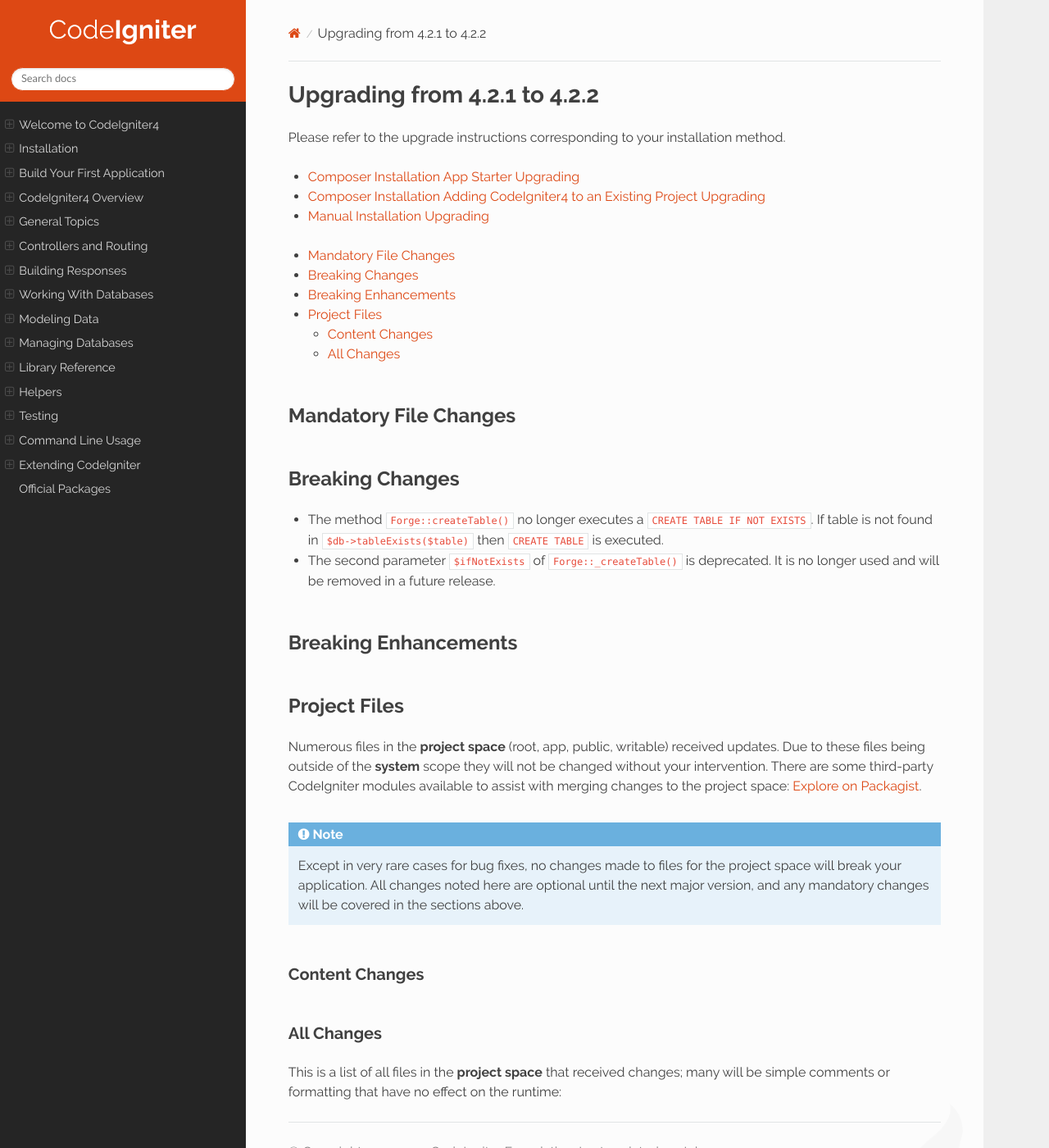
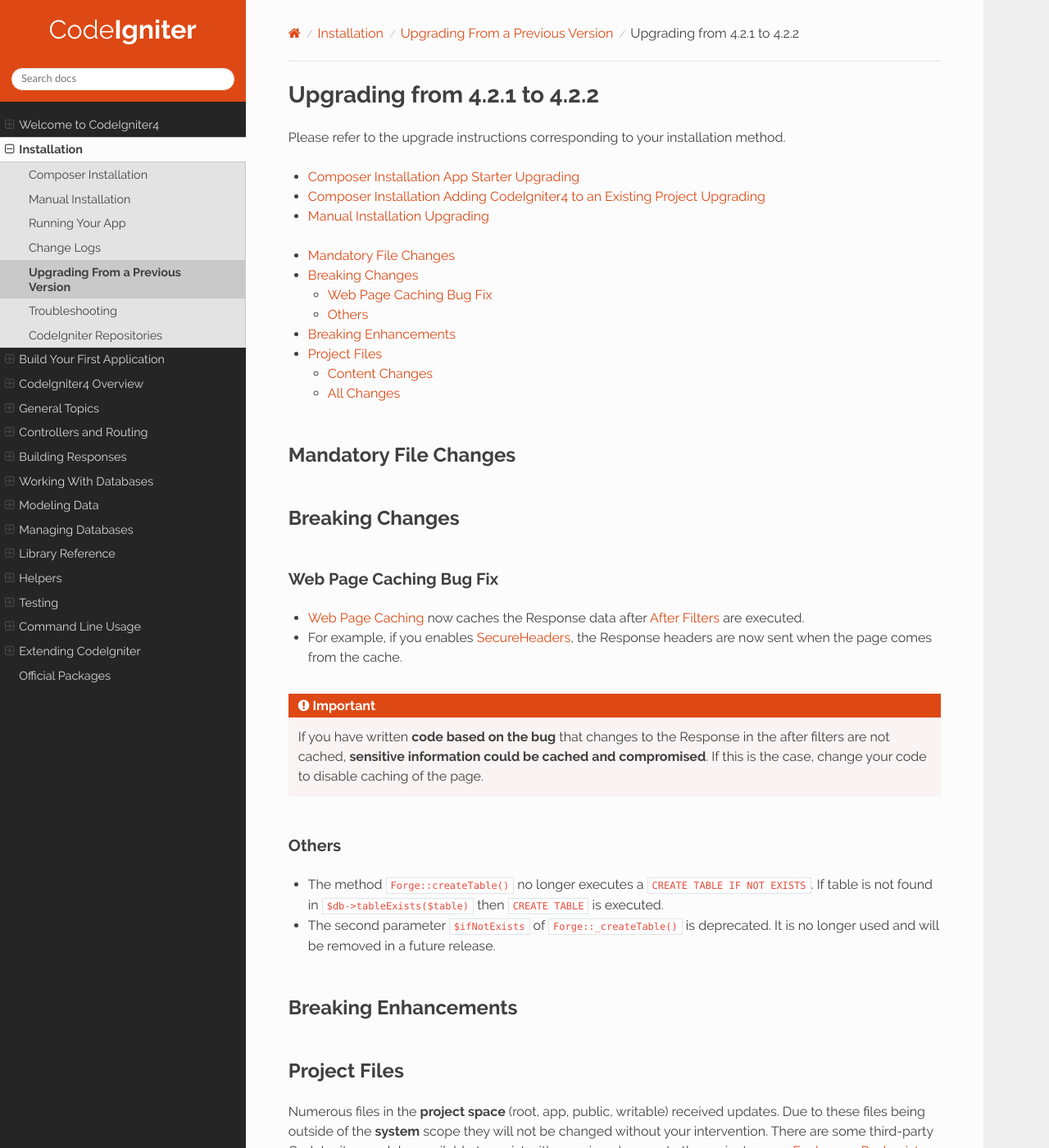
Before and after one commit to NEKOGET/ci4_user_guide_src, a Sphinx documentation site: the page built from source/installation/upgrade_422.rst, in a window 1280 px wide and 1400 px high. Shown: the whole window at 82% size. Built offline with Sphinx 7.4.7 and the Read the Docs theme 2.0.0, drawn with Linux system fonts in a browser that asks for light colours.

Commit message:
docs: add upgrade guide

```diff
--- a/source/incoming/filters.rst
+++ b/source/incoming/filters.rst
@@ -49,6 +49,8 @@ This is typically used to perform redirects, like in this example:
 If a ``Response`` instance is returned, the Response will be sent back to the client and script execution will stop.
 This can be useful for implementing rate limiting for APIs. See :doc:`Throttler </libraries/throttler>` for an
 example.
+
+.. _after-filters:
 
 After Filters
 =============
@@ -169,6 +171,8 @@ This filter prohibits user input data (``$_GET``, ``$_POST``, ``$_COOKIE``, ``ph
 - invalid UTF-8 characters
 - control characters except line break and tab code
 
+.. _secureheaders:
+
 SecureHeaders
 =============
 
--- a/source/installation/upgrade_422.rst
+++ b/source/installation/upgrade_422.rst
@@ -18,6 +18,17 @@ Mandatory File Changes
 
 Breaking Changes
 ****************
+
+Web Page Caching Bug Fix
+========================
+
+- :doc:`../general/caching` now caches the Response data after :ref:`after-filters` are executed.
+- For example, if you enables :ref:`secureheaders`, the Response headers are now sent when the page comes from the cache.
+
+.. important:: If you have written **code based on the bug** that changes to the Response in the after filters are not cached, **sensitive information could be cached and compromised**. If this is the case, change your code to disable caching of the page.
+
+Others
+======
 
 - The method ``Forge::createTable()`` no longer executes a ``CREATE TABLE IF NOT EXISTS``. If table is not found in ``$db->tableExists($table)`` then ``CREATE TABLE`` is executed.
 - The second parameter ``$ifNotExists`` of ``Forge::_createTable()`` is deprecated. It is no longer used and will be removed in a future release.
--- a/source/installation/upgrading.rst
+++ b/source/installation/upgrading.rst
@@ -12,6 +12,7 @@ upgrading from.
 .. toctree::
     :titlesonly:
 
+    upgrade_422
     upgrade_421
     upgrade_420
     upgrade_418
```
